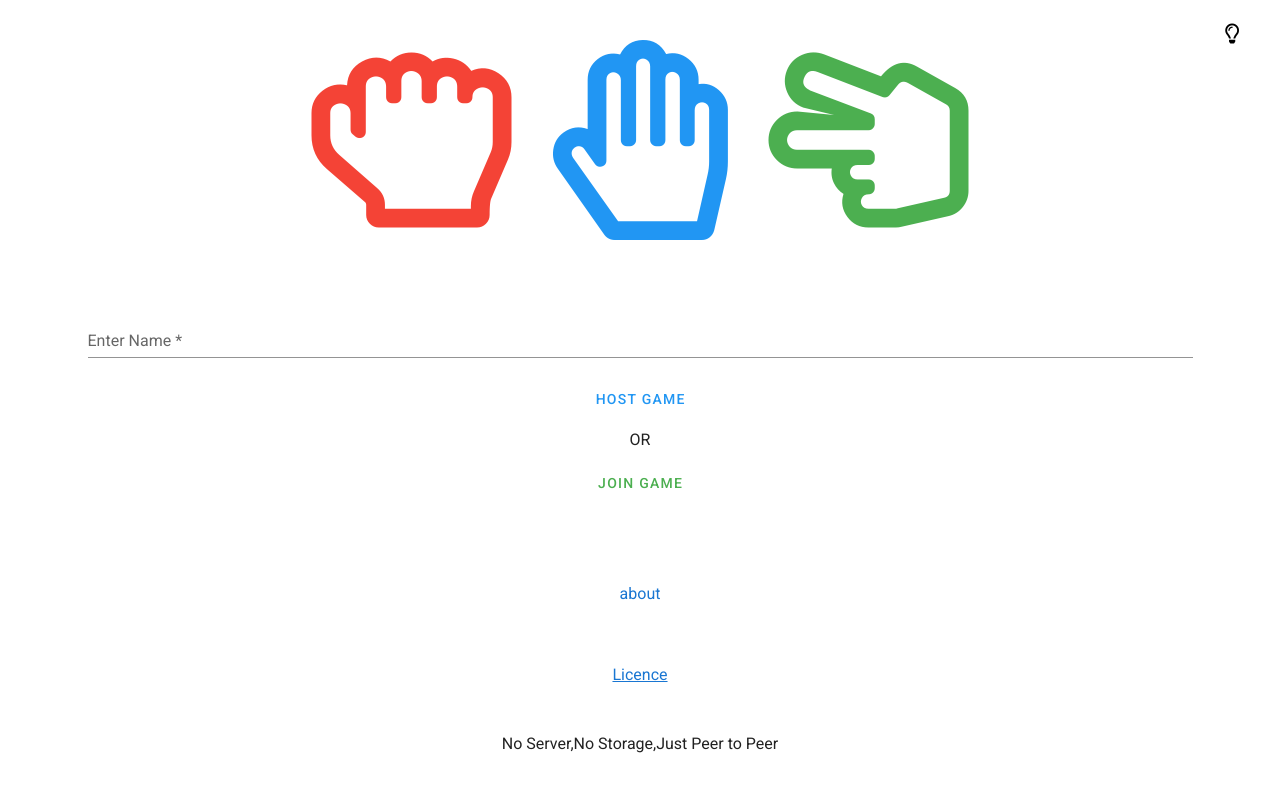
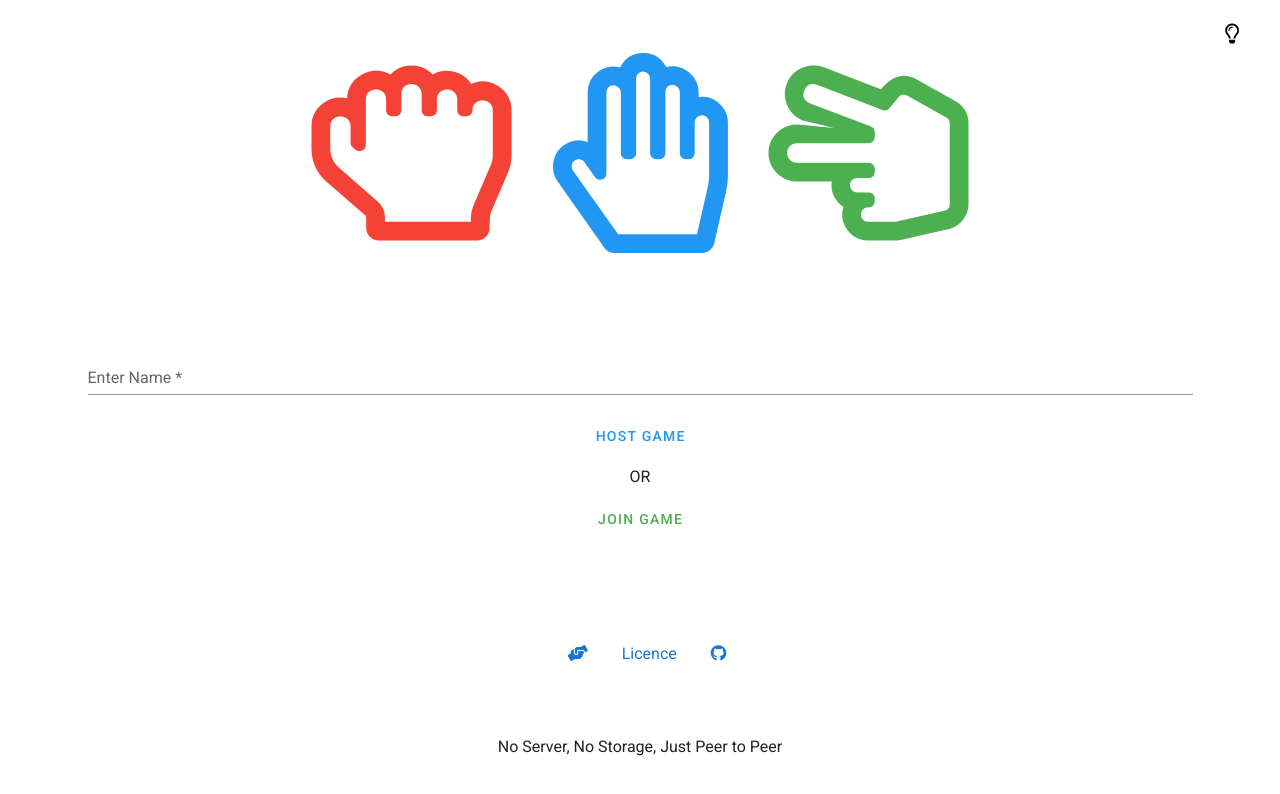
Before and after one commit to prinzpiuz/Stone-Paper-Scissor, a Vue app: page /#/ in a window 1280 px wide. Shown: the top 794 px of the page. Built offline with nearby package versions, Linux system fonts and the light colour scheme; what vue-clipboard2 would draw is missing.

Commit message:
new styling and components in register page

```diff
--- a/src/components/register.vue
+++ b/src/components/register.vue
@@ -28,15 +28,26 @@
       </v-list-item>
     </v-card>
     <div class="container">
-      <a @click="goAbout">about</a>
+      <ul>
+        <li>
+          <a @click="goAbout"><i class="fas fa-hands-helping"></i></a>
+        </li>
+      </ul>
+      <ul>
+        <li>
+          <a
+            href="https://github.com/prinzpiuz/Stone-Paper-Scissor/blob/master/LICENSE"
+            >Licence</a
+          >
+        </li>
+      </ul>
+      <ul>
+        <li>
+          <a href=""><i class="fab fa-github"></i></a><br />
+        </li>
+      </ul>
     </div>
-    <div class="container">
-      <a
-        href="https://github.com/prinzpiuz/Stone-Paper-Scissor/blob/master/LICENSE"
-        >Licence</a
-      >
-    </div>
-    <p>No Server,No Storage,Just Peer to Peer</p>
+    No Server, No Storage, Just Peer to Peer
     <v-btn @click="change_theme" text absolute top right>
       <v-icon size="20" :color="icon_color">far fa-lightbulb</v-icon>
     </v-btn>
@@ -94,4 +105,11 @@ export default {
   align-items: center;
   justify-content: center;
 }
+a {
+  margin-right: 10px;
+  text-decoration: none;
+}
+ul {
+  list-style-type: none;
+}
 </style>
```
